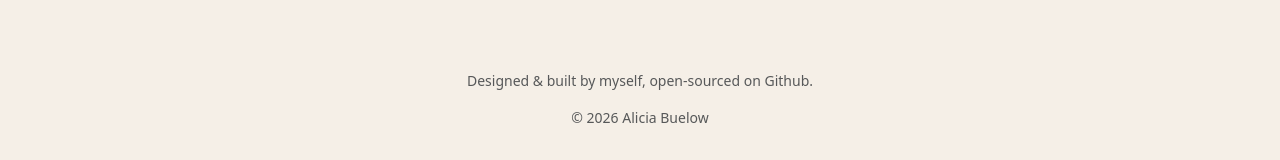
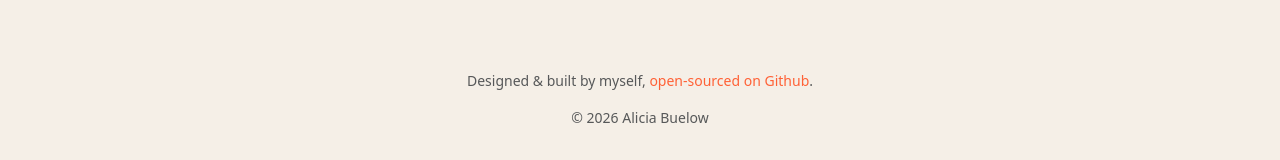
Before and after one commit to aliciabuelow/alicia-portfolio, a React (Vite) app in the folder react-app/: page / in a window 1280 px wide. Shown: the part 5459-5619 px from the top of the page. Built offline with nearby package versions, Linux system fonts and the light colour scheme.

Commit message:
Add footer repo link and styling

```diff
--- a/react-app/src/components/Contact.jsx
+++ b/react-app/src/components/Contact.jsx
@@ -92,7 +92,7 @@ export default function Contact() {
               className="text-center footer"
             >
               <p className="small text-muted">
-                Designed & built by myself, open-sourced on Github.
+                Designed & built by myself, <a href="https://github.com/aliciabuelow/alicia-portfolio" className="footer-link" target="_blank">open-sourced on Github</a>.
               </p>
               <p className="small text-muted mt-2">
                 © 2026 Alicia Buelow
--- a/react-app/src/styles/Contact.css
+++ b/react-app/src/styles/Contact.css
@@ -51,6 +51,11 @@
     margin-top: 100px;
 }
 
+.footer-link {
+    color: var(--accent-color-two);
+    text-decoration: none;
+}
+
 @media (max-width: 576px) {
     .social-link {
         height: 100px;
```
